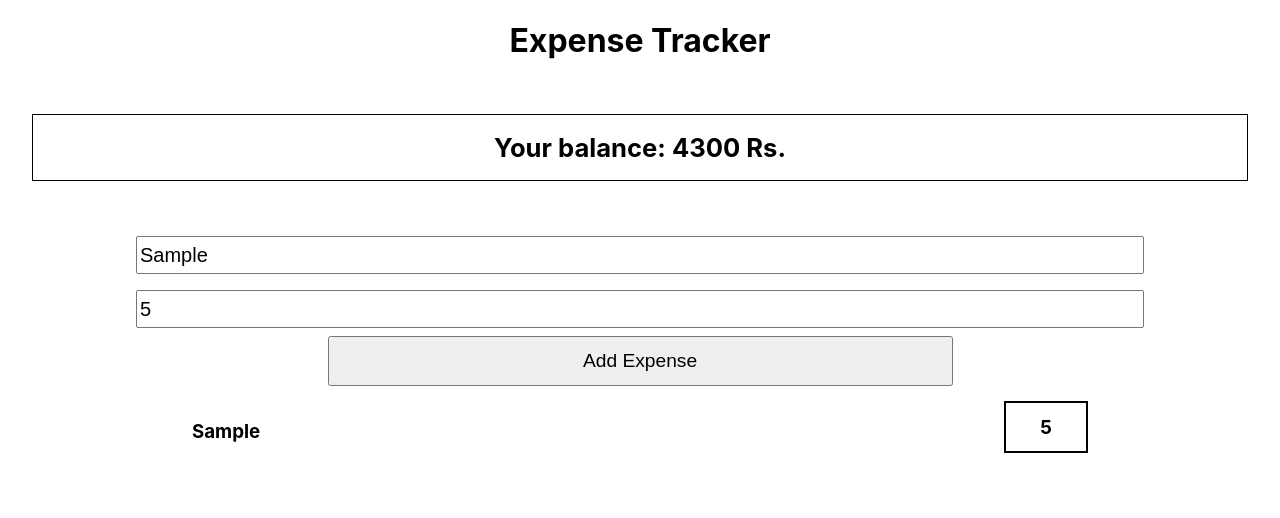
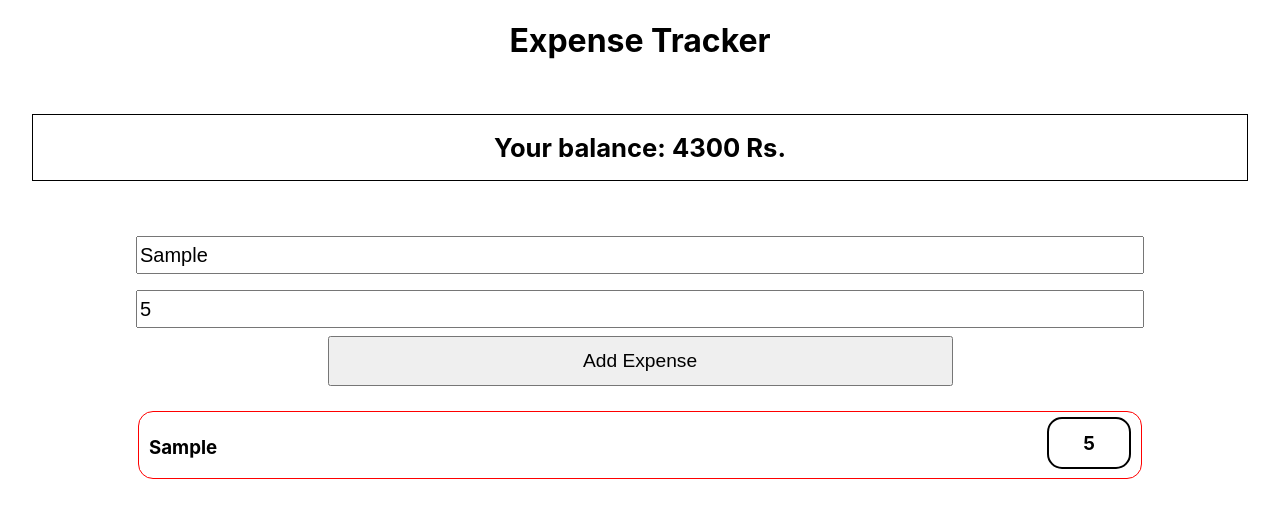
Before and after one commit to jaymalave/ExpenseTracker, a React (Create React App) app in the folder client/: page / in a window 1280 px wide. Both pictures are taken after typing "Sample", "5" into the empty fields and a click on the button "Add Expense". Shown: the top 518 px of the page. Built offline with nearby package versions, Linux system fonts and the light colour scheme.

Commit message:
added styles2

```diff
--- a/client/src/App.css
+++ b/client/src/App.css
@@ -26,18 +26,22 @@
 .expense-main{
   text-align: center;
   margin: auto;
-  width: 70%;
-
+  width: 80%;
 }
 
 .expense-card {
-  display: block;
-  margin: auto;
+  margin: 10px;
 }
 
 .expense {
+  font-size: 1rem;
   display: flex;
   justify-content: space-between;
+  border: 1px solid red;
+  padding-right: 10px;
+  padding-left: 10px;
+  padding-top: 5px;
+  border-radius: 15px;
 }
 
 .expense-form{
@@ -57,8 +61,13 @@ input[type="number"] {
   font-size:20px;
 }
 
+.name-prop {
+  font-size: 1rem;
+}
+
  .cost-prop{
    border: 2px solid black;
+   border-radius: 15px;
    width: 5rem;
    height: 3rem;
    display: flex;
```
